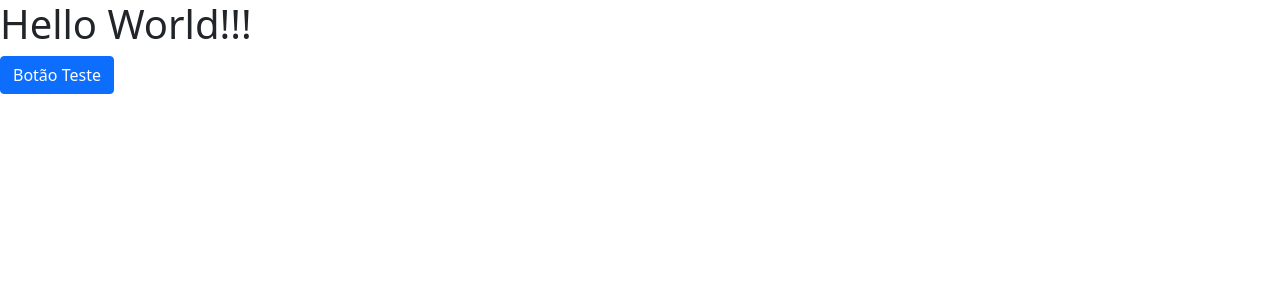
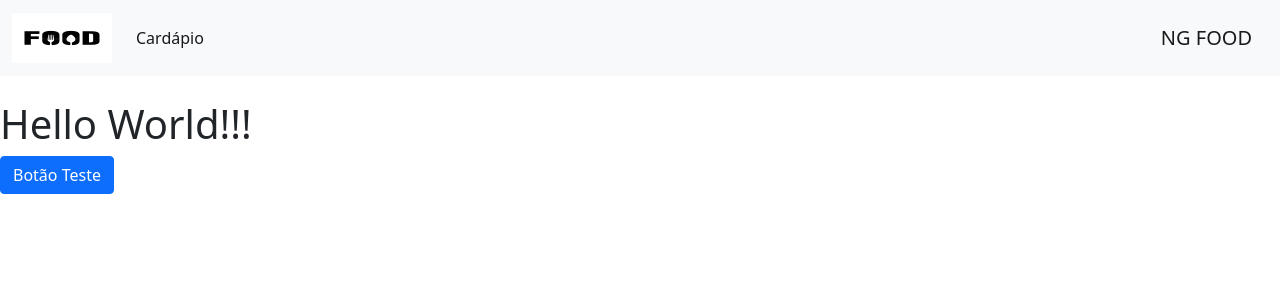
Before and after one commit to NatanVieira/ng-food, an Angular app: page / in a window 1280 px wide. Shown: the top 300 px of the page. Built offline with nearby package versions, Linux system fonts and the light colour scheme.

Commit message:
M1S08 - ng-food - Exercicio 3

```diff
--- a/src/app/app.component.html
+++ b/src/app/app.component.html
@@ -1,2 +1,17 @@
+<nav class="navbar navbar-expand-md navbar-light bg-light mb-4">
+    <div class="container-fluid">
+        <a href="#" class="navbar-brand">
+            <img src="../assets/logo.jpg" alt="logo" width="100" height="50">
+        </a>
+        <ul class="navbar-nav me-auto mb-2 mb-md-0">
+            <li class="nav-item">
+                <a href="#" class="nav-link active" aria-current="cardapio">Cardápio</a>
+            </li>
+        </ul>
+        <div class="d-flex">
+            <a href="#" class="navbar-brand">NG FOOD</a>
+        </div>
+    </div>
+</nav>
 <h1>Hello World!!!</h1>
 <button type="button" class="btn btn-primary">Botão Teste</button>
```
Also changed, not shown: src/assets/logo.jpg (added).
